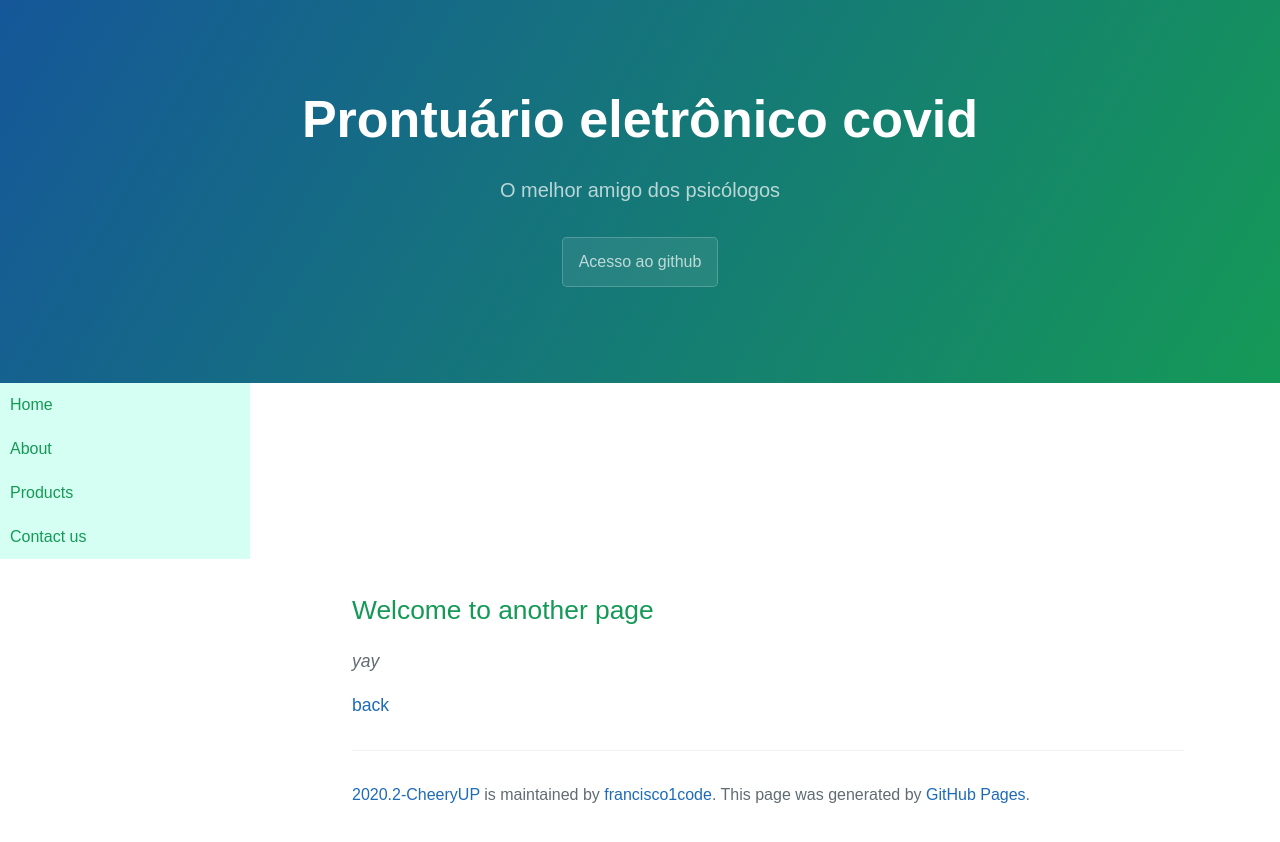
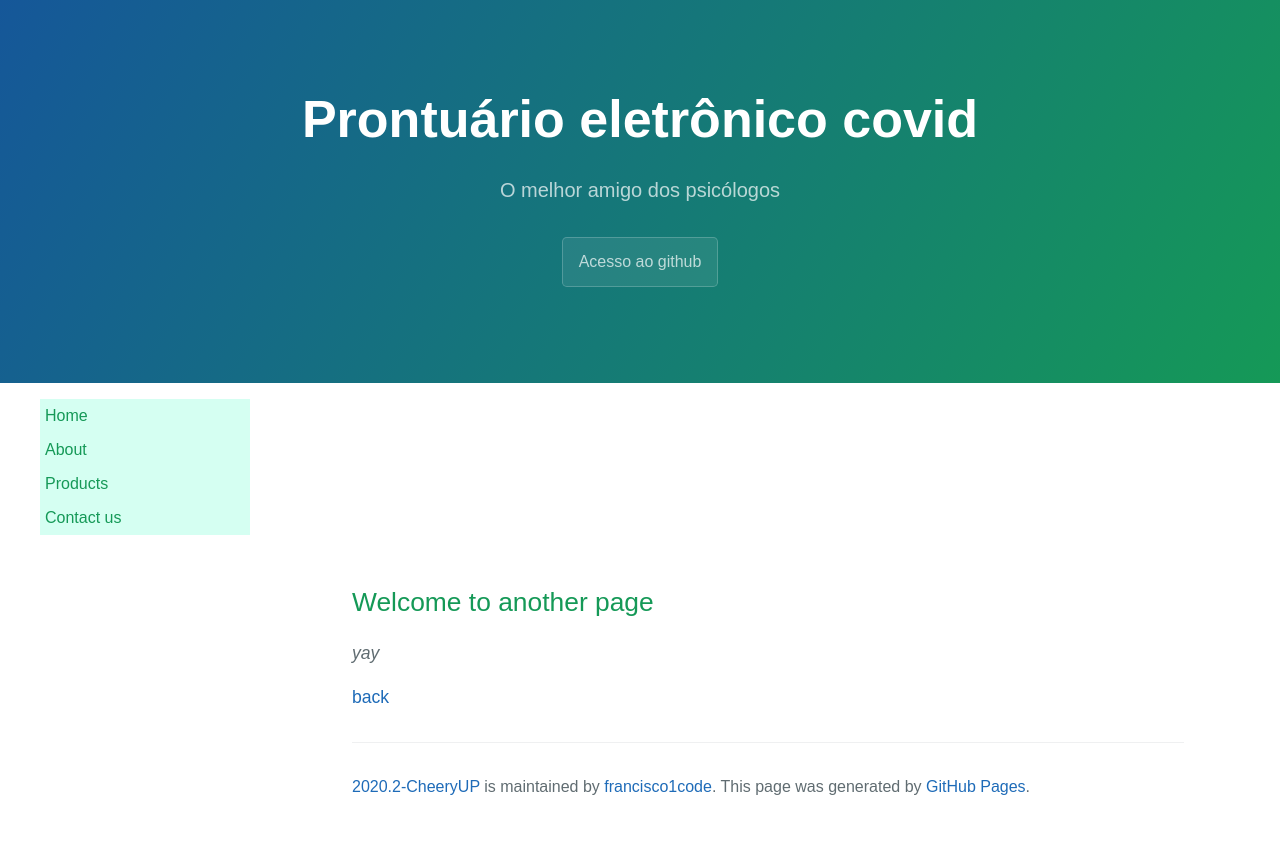
Before and after one commit to francisco1code/2020.2-CheeryUP, a Jekyll site: the page built from another-page.md, in a window 1280 px wide. Shown: the top 842 px of the page. Built offline with Jekyll 4.4.1, drawn with Linux system fonts in a browser that asks for light colours.

Commit message:
add color

```diff
--- a/_sass/jekyll-theme-cayman.scss
+++ b/_sass/jekyll-theme-cayman.scss
@@ -379,21 +379,19 @@
 
 .menu-bar .mainmenu, .submenu {
 list-style: none;
-padding: 0;
-margin: 0;
 }
 
 .menu-bar .mainmenu a {
 display: block;
 background-color: rgba(209, 255, 241, 0.897);
 text-decoration: none;
-padding: 10px;
+padding: 5px;
 color: #159957;
 }
 
 /* add hover behaviour */
 .menu-bar .mainmenu a:hover {
-  color: #C5C5C5;
+  color: #ffffff;
 }
 
 
```
